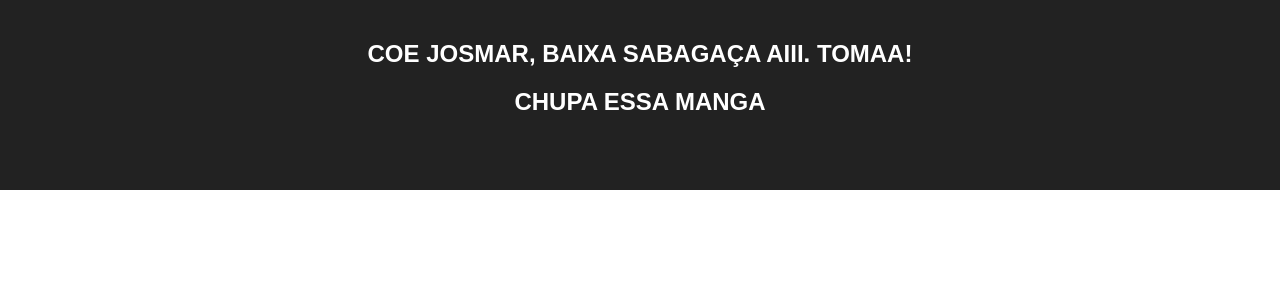
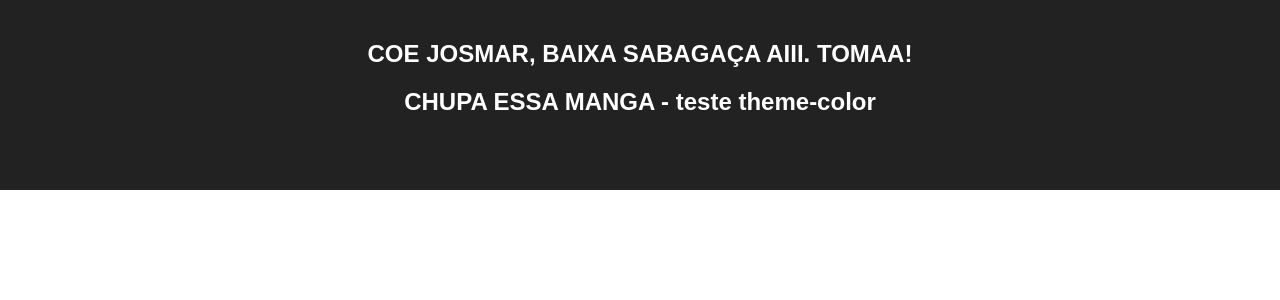
Before and after one commit to LuizFellype/ntlifytest, a React (Create React App) app: page / in a window 1280 px wide. Shown: the top 300 px of the page. Built offline with nearby package versions, Linux system fonts and the light colour scheme.

Commit message:
Update App.js

```diff
--- a/src/App.js
+++ b/src/App.js
@@ -10,7 +10,7 @@ class App extends Component {
             COE JOSMAR, BAIXA SABAGAÇA AIII. TOMAA!
           </h2>
           <h2>
-             CHUPA ESSA MANGA
+             CHUPA ESSA MANGA - teste theme-color
           </h2>
 
         </header>
```
